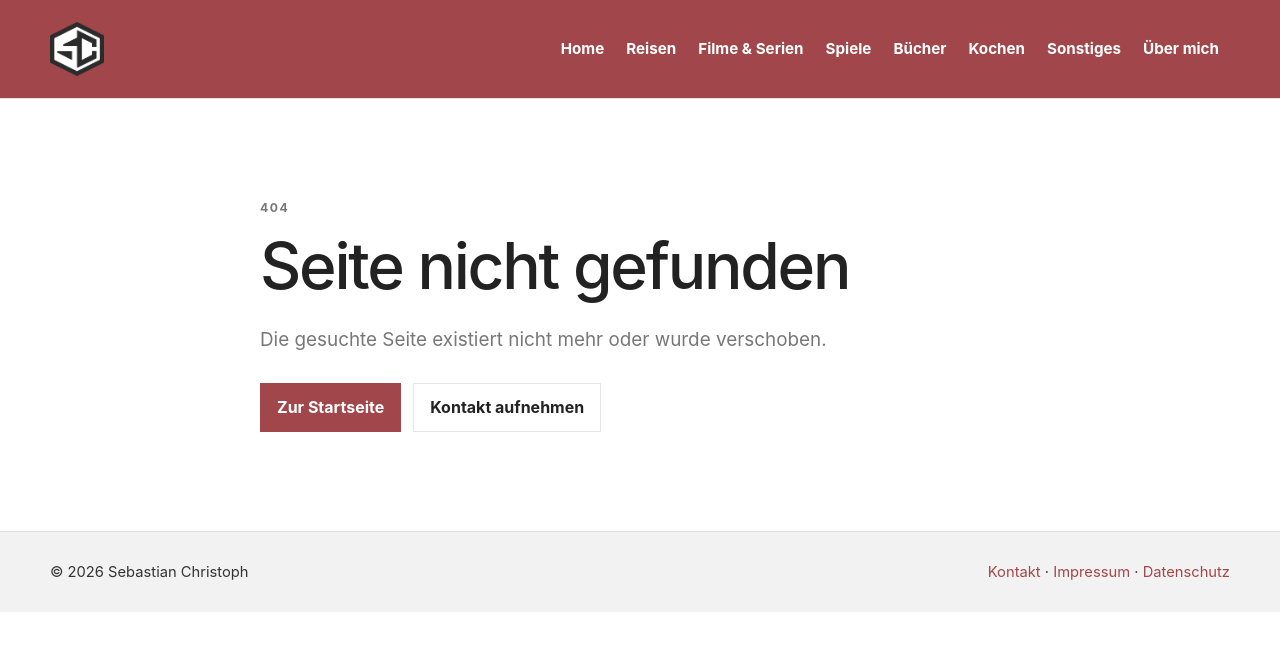
After one commit to sxbxstxxn/sebastian-christoph.de, a Django app: template content/templates/404.html in a window 1280 px wide. The commit adds this page. Shown: the top 651 px of the page. Run offline with Django 5.2, Linux system fonts and the light colour scheme; the template is opened without the code that fills it, so the values that code supplies are empty.

Commit message:
errhandling

```diff
--- a/content/static/css/site.css
+++ b/content/static/css/site.css
@@ -573,6 +573,19 @@ dd {
   color: var(--accent);
 }
 
+/* Error pages */
+.error-page {
+  display: flex;
+  align-items: center;
+  min-height: 54vh;
+  padding: 64px 0;
+  background: #ffffff;
+}
+
+.error-page-inner {
+  max-width: 760px;
+}
+
 /* Responsive */
 @media (max-width: 1024px) {
   .hero-grid,
--- /dev/null
+++ b/content/templates/404.html
@@ -0,0 +1,19 @@
+{% extends "content/base.html" %}
+
+{% block title %}Seite nicht gefunden{% endblock %}
+
+{% block content %}
+<section class="error-page">
+  <div class="container error-page-inner">
+    <p class="eyebrow">404</p>
+    <h1>Seite nicht gefunden</h1>
+    <p class="lead">
+      Die gesuchte Seite existiert nicht mehr oder wurde verschoben.
+    </p>
+    <div class="hero-actions">
+      <a class="button" href="/">Zur Startseite</a>
+      <a class="button secondary" href="/kontakt/">Kontakt aufnehmen</a>
+    </div>
+  </div>
+</section>
+{% endblock %}
--- /dev/null
+++ b/content/views.py
@@ -0,0 +1,5 @@
+from django.shortcuts import render
+
+
+def page_not_found(request, exception):
+    return render(request, "404.html", status=404)
--- a/sebastian_blog/settings/dev.py
+++ b/sebastian_blog/settings/dev.py
@@ -1,5 +1,5 @@
 from .base import *
-DEBUG = True
+DEBUG = env_bool("DJANGO_DEBUG", True)
 EMAIL_BACKEND = "django.core.mail.backends.console.EmailBackend"
 
 CSRF_TRUSTED_ORIGINS = [
--- a/sebastian_blog/settings/production.py
+++ b/sebastian_blog/settings/production.py
@@ -1,5 +1,5 @@
 from .base import *
-DEBUG = False
+DEBUG = env_bool("DJANGO_DEBUG", False)
 CSRF_COOKIE_SECURE = True
 SESSION_COOKIE_SECURE = True
 SECURE_SSL_REDIRECT = True
--- a/sebastian_blog/urls.py
+++ b/sebastian_blog/urls.py
@@ -6,6 +6,8 @@ from django.views.generic import TemplateView
 from wagtail.admin import urls as wagtailadmin_urls
 from wagtail import urls as wagtail_urls
 from wagtail.documents import urls as wagtaildocs_urls
+
+handler404 = "content.views.page_not_found"
 
 urlpatterns = [
     path("django-admin/", admin.site.urls),
```
Also changed, not shown: sebastian_blog/settings/base.py (+10 -1 lines).
